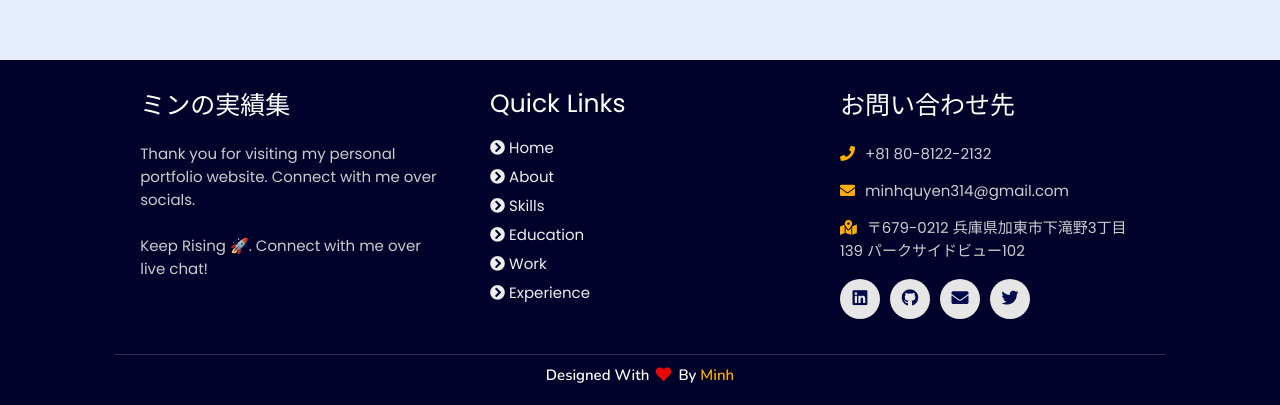
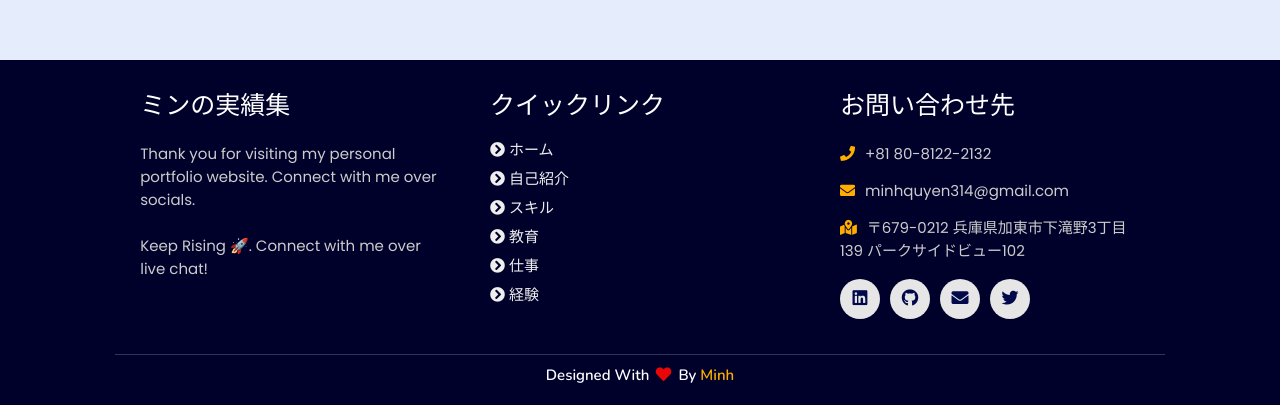
Before and after one commit to MinhlbPro/MinhlbPro.github.io, a plain HTML site: page index.html in a window 1280 px wide. Shown: the part 5935-6340 px from the top of the page. Drawn offline with nearby package versions, Linux system fonts and the light colour scheme; animation ran at ten frames a second.

Commit message:
Update index.html

```diff
--- a/index.html
+++ b/index.html
@@ -346,13 +346,13 @@
       </div>
 
       <div class="box">
-          <h3>quick links</h3>
-          <a href="#home"><i class="fas fa-chevron-circle-right"></i> home</a>
-          <a href="#about"><i class="fas fa-chevron-circle-right"></i> about</a>
-          <a href="#skills"><i class="fas fa-chevron-circle-right"></i> skills</a>
-          <a href="#education"><i class="fas fa-chevron-circle-right"></i> education</a>
-          <a href="#work"><i class="fas fa-chevron-circle-right"></i> work</a>
-          <a href="#experience"><i class="fas fa-chevron-circle-right"></i> experience</a>
+          <h3>クイックリンク</h3>
+          <a href="#home"><i class="fas fa-chevron-circle-right"></i> ホーム</a>
+          <a href="#about"><i class="fas fa-chevron-circle-right"></i> 自己紹介</a>
+          <a href="#skills"><i class="fas fa-chevron-circle-right"></i> スキル</a>
+          <a href="#education"><i class="fas fa-chevron-circle-right"></i> 教育</a>
+          <a href="#work"><i class="fas fa-chevron-circle-right"></i> 仕事</a>
+          <a href="#experience"><i class="fas fa-chevron-circle-right"></i> 経験</a>
       </div>
 
       <div class="box">
```
